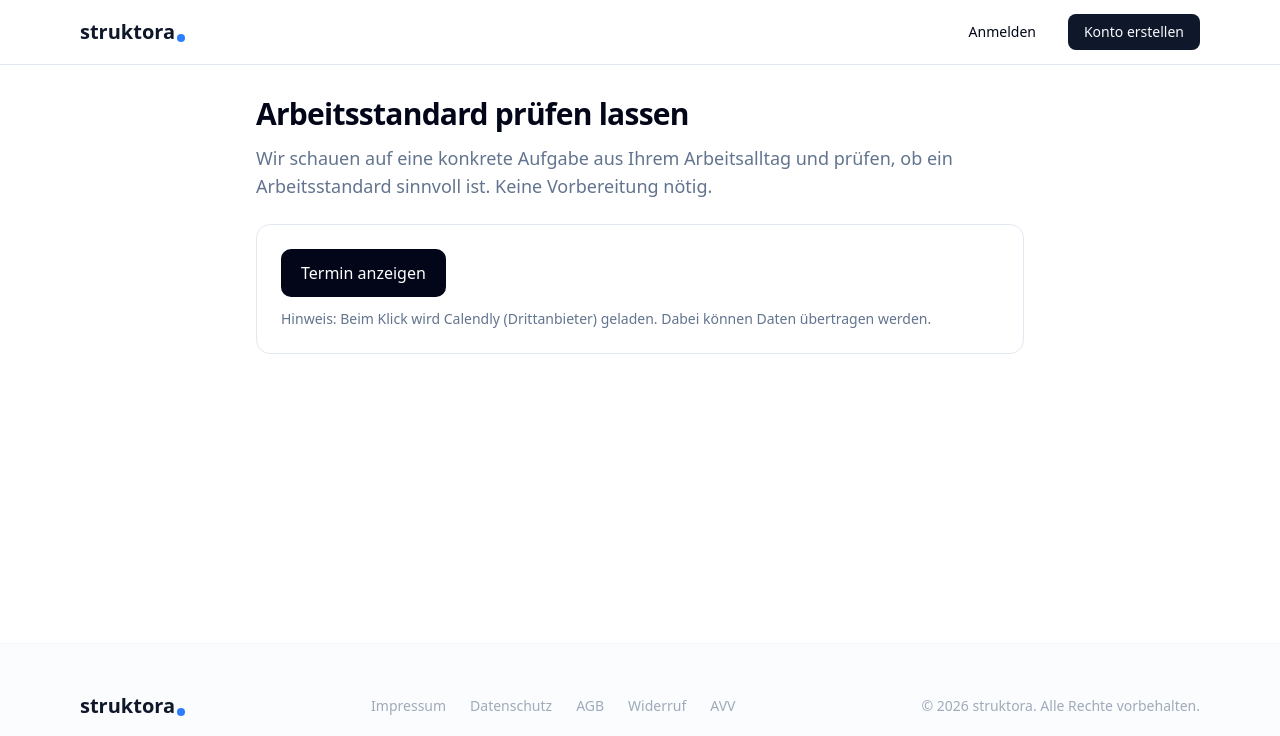
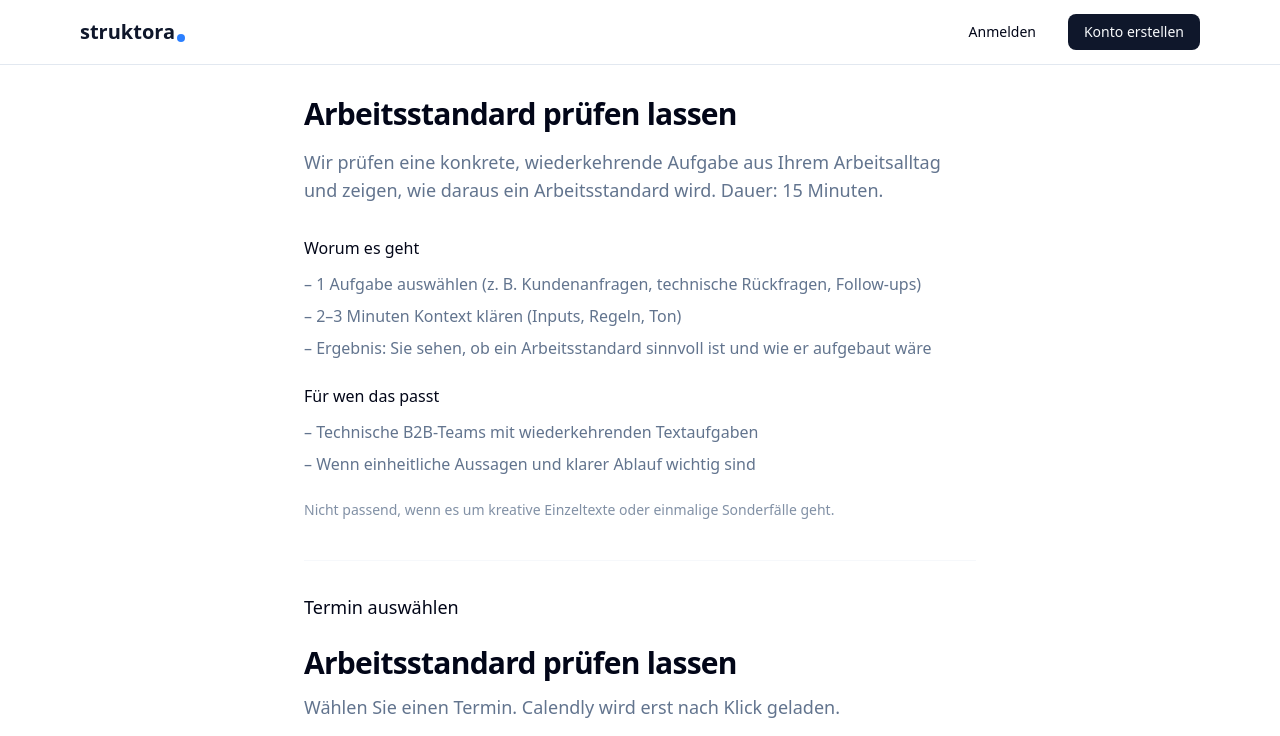
Before and after one commit to berndgalter-lab/struktora, a Next.js app: page /check in a window 1280 px wide. Shown: the top 736 px of the page. Built offline with nearby package versions, Linux system fonts and the light colour scheme.

Commit message:
arbeitsstandard

```diff
--- a/src/app/(marketing)/check/page.tsx
+++ b/src/app/(marketing)/check/page.tsx
@@ -3,12 +3,64 @@ import CalendlyInlineClickToLoad from "@/components/CalendlyInlineClickToLoad";
 export default function CheckPage() {
   return (
     <main className="px-6 py-16 md:py-20 lg:py-24">
+      <div className="mx-auto max-w-2xl">
+        {/* H1 */}
+        <h1 className="text-2xl font-semibold tracking-tight text-foreground md:text-3xl">
+          Arbeitsstandard prüfen lassen
+        </h1>
+
+        {/* Subline */}
+        <p className="mt-4 text-base text-muted-foreground md:text-lg">
+          Wir prüfen eine konkrete, wiederkehrende Aufgabe aus Ihrem
+          Arbeitsalltag und zeigen, wie daraus ein Arbeitsstandard wird. Dauer:
+          15 Minuten.
+        </p>
+
+        {/* Block: Worum es geht */}
+        <div className="mt-8">
+          <h2 className="text-base font-medium text-foreground">
+            Worum es geht
+          </h2>
+          <ul className="mt-3 space-y-2 text-muted-foreground">
+            <li>
+              – 1 Aufgabe auswählen (z. B. Kundenanfragen, technische
+              Rückfragen, Follow-ups)
+            </li>
+            <li>– 2–3 Minuten Kontext klären (Inputs, Regeln, Ton)</li>
+            <li>
+              – Ergebnis: Sie sehen, ob ein Arbeitsstandard sinnvoll ist und wie
+              er aufgebaut wäre
+            </li>
+          </ul>
+        </div>
+
+        {/* Block: Für wen das passt */}
+        <div className="mt-6">
+          <h2 className="text-base font-medium text-foreground">
+            Für wen das passt
+          </h2>
+          <ul className="mt-3 space-y-2 text-muted-foreground">
+            <li>– Technische B2B-Teams mit wiederkehrenden Textaufgaben</li>
+            <li>– Wenn einheitliche Aussagen und klarer Ablauf wichtig sind</li>
+          </ul>
+        </div>
+
+        {/* Block: Nicht passend */}
+        <p className="mt-6 text-sm text-muted-foreground/80">
+          Nicht passend, wenn es um kreative Einzeltexte oder einmalige
+          Sonderfälle geht.
+        </p>
+
+        {/* Trenner + Calendly */}
+        <div className="mt-10 border-t border-border/30 pt-8">
+          <h2 className="mb-6 text-lg font-medium text-foreground">
+            Termin auswählen
+          </h2>
+
           <CalendlyInlineClickToLoad
             url="https://calendly.com/bernd-galter-struktora"
-        title="Arbeitsstandard prüfen lassen"
-        intro="Wir schauen auf eine konkrete Aufgabe aus Ihrem Arbeitsalltag und prüfen, ob ein Arbeitsstandard sinnvoll ist. Keine Vorbereitung nötig."
             buttonLabel="Termin anzeigen"
-        privacyHint="Hinweis: Beim Klick wird Calendly (Drittanbieter) geladen. Dabei können Daten übertragen werden."
+            privacyHint="Hinweis: Beim Klick wird Calendly als externer Dienst geladen. Dabei können Daten übertragen werden."
             height={820}
             utm={{
               utmSource: "website",
@@ -16,6 +68,8 @@ export default function CheckPage() {
               utmCampaign: "arbeitsstandard-check",
             }}
           />
+        </div>
+      </div>
     </main>
   );
 }
--- a/src/components/CalendlyInlineClickToLoad.tsx
+++ b/src/components/CalendlyInlineClickToLoad.tsx
@@ -133,18 +133,28 @@ export default function CalendlyInlineClickToLoad({
     }
   }, [isLoaded, isScriptReady, calendlyUrl]);
 
+  const hasHeader = title || intro;
+
   return (
-    <section className="w-full">
+    <div className="w-full">
+      {hasHeader && (
         <div className="mx-auto max-w-3xl">
+          {title && (
             <h1 className="text-2xl font-semibold tracking-tight text-foreground md:text-3xl">
               {title}
             </h1>
+          )}
+          {intro && (
             <p className="mt-3 text-base text-muted-foreground md:text-lg">
               {intro}
             </p>
+          )}
+        </div>
+      )}
 
       {!isLoaded ? (
-          <div className="mt-6 rounded-xl border border-border bg-background p-5 md:p-6">
+        <div className={hasHeader ? "mx-auto mt-6 max-w-3xl" : ""}>
+          <div className="rounded-xl border border-border bg-background p-5 md:p-6">
             <button
               type="button"
               onClick={() => setIsLoaded(true)}
@@ -154,12 +164,18 @@ export default function CalendlyInlineClickToLoad({
             </button>
             <p className="mt-3 text-sm text-muted-foreground">{privacyHint}</p>
           </div>
+        </div>
       ) : (
-          <div className="mt-6 overflow-hidden rounded-xl border border-border bg-background">
+        <div
+          className={
+            hasHeader
+              ? "mx-auto mt-6 max-w-3xl overflow-hidden rounded-xl border border-border bg-background"
+              : "overflow-hidden rounded-xl border border-border bg-background"
+          }
+        >
           <div style={{ height }} ref={containerRef} />
         </div>
       )}
     </div>
-    </section>
   );
 }
```
Lines whose indentation alone changed are shown as unchanged.
